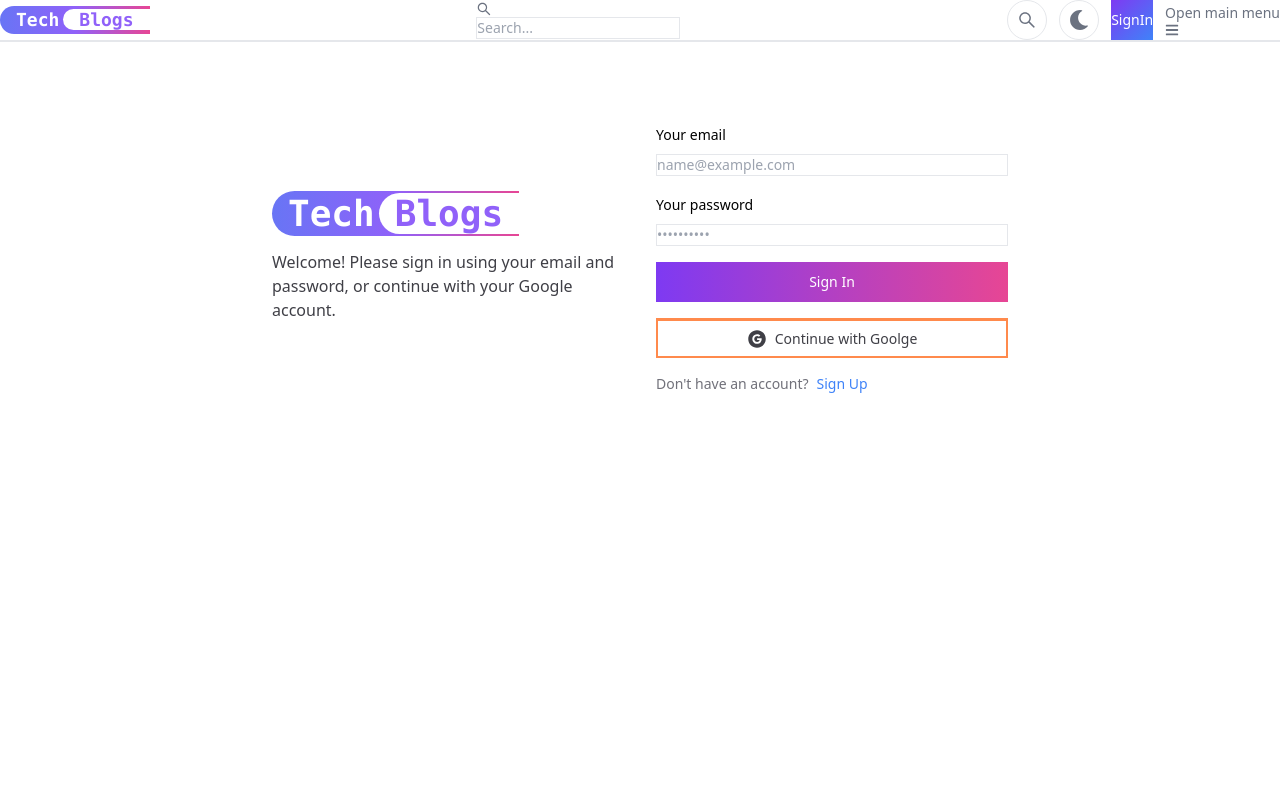
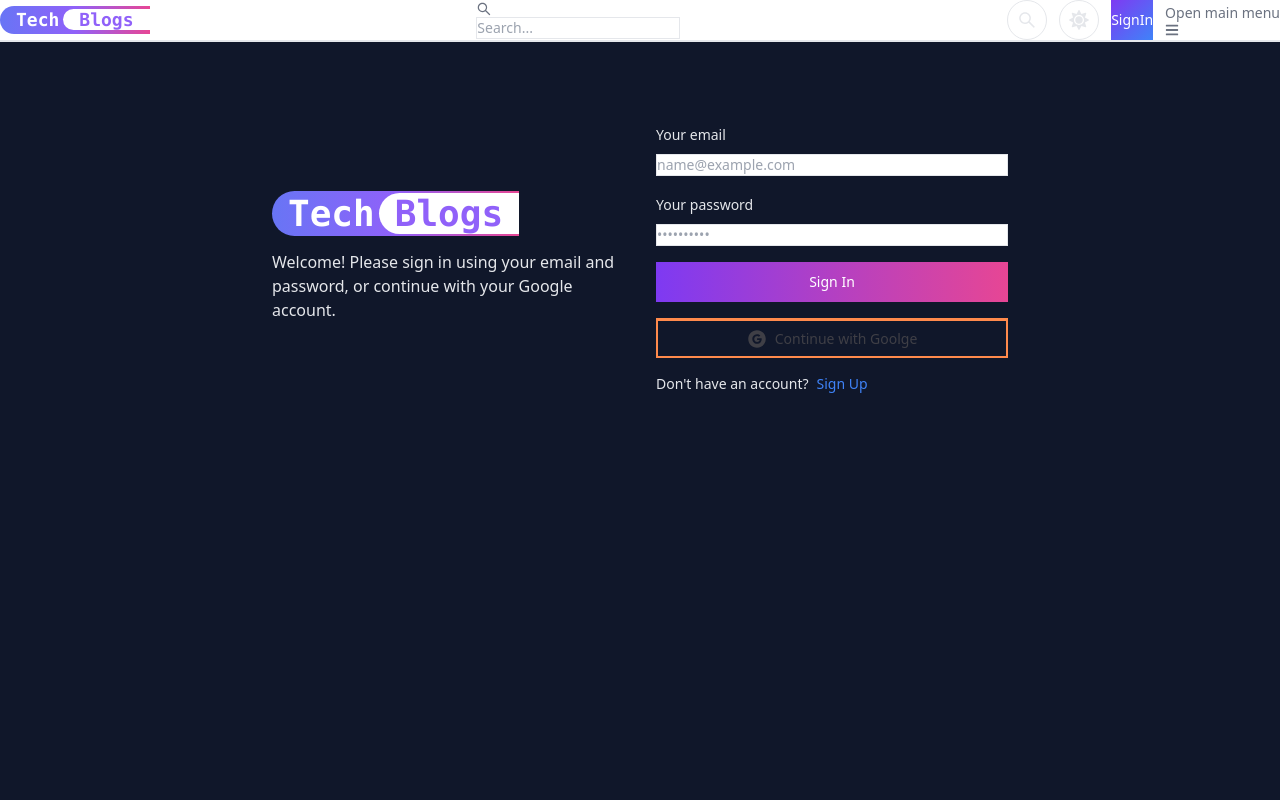
Before and after one commit to ebrahim-2030/mern-blog-app, a React (Vite) app in the folder client/: page /signin in a window 1280 px wide. Both pictures are taken after a click on the button 1079 px from the left and 20 px from the top of the page. Shown: the top 800 px of the page. Built offline with nearby package versions, Linux system fonts and the light colour scheme; no server answers.

Commit message:
compolete dark mode functionality

```diff
--- a/client/src/components/FooterComponent.jsx
+++ b/client/src/components/FooterComponent.jsx
@@ -24,9 +24,8 @@ const FooterComponent = () => {
     // footer container with top border
     <Footer container className=" border-t-8 border-purple-500 ">
       <div className="w-full">
-
         {/* top section with logo and link groups */}
-        <div className="max-w-screen-xl mx-auto justify-between sm:flex sm:items-start sm:justify-between">
+        <div className="max-w-screen-xl  mx-auto justify-between sm:flex sm:items-start sm:justify-between">
           <Link
             to={"/"}
             className=" text-2xl md:text-4xl font-bold   pl-4 py-0.5 bg-gradient-to-r from-indigo-500 via-purple-500 to-pink-500 text-white rounded-l-full font-mono   "
@@ -38,7 +37,7 @@ const FooterComponent = () => {
           </Link>
           <FooterLinkGroup className="mt-6 sm:mt-0 flex flex-wrap gap-10 lg:gap-24">
             <div>
-              <span className="text-lg text-zinc-600  mb-6 inline-block">
+              <span className="text-lg dark:text-gray-200  text-zinc-600  mb-6 inline-block">
                 About
               </span>
               <div className="flex flex-col gap-3 ">
@@ -48,7 +47,7 @@ const FooterComponent = () => {
               </div>
             </div>
             <div>
-              <span className="text-lg text-zinc-600  mb-6 inline-block">
+              <span className="text-lg dark:text-gray-200 text-zinc-600  mb-6 inline-block">
                 Blog
               </span>
               <div className="flex flex-col gap-3 ">
@@ -59,7 +58,7 @@ const FooterComponent = () => {
             </div>
 
             <div>
-              <span className="text-lg text-zinc-600  mb-6 inline-block">
+              <span className="text-lg dark:text-gray-200 text-zinc-600  mb-6 inline-block">
                 Legal
               </span>
               <div className="flex flex-col gap-3 ">
@@ -68,7 +67,7 @@ const FooterComponent = () => {
               </div>
             </div>
             <div>
-              <span className="text-lg text-zinc-600  mb-6 inline-block">
+              <span className="text-lg dark:text-gray-200 text-zinc-600  mb-6 inline-block">
                 Follow Me
               </span>
               <div className="flex flex-col gap-3 ">
@@ -82,15 +81,15 @@ const FooterComponent = () => {
         {/* horizontal divider */}
         <FooterDivider />
 
-         {/* bottom section with copyright and social icons */}
+        {/* bottom section with copyright and social icons */}
         <div className="sm:flex items-center  justify-between max-w-screen-xl mx-auto">
           <FooterCopyright
             href="#"
             by="Ebrahim Asil"
-            className="text-base text-zinc-500"
+            className="text-base text-zinc-500 dark:text-gray-200"
             year={new Date().getFullYear()}
           />
-          <div className="text-zinc-500 flex items-center gap-5 text-xl mt-4">
+          <div className="dark:text-gray-200 text-zinc-500 flex items-center gap-5 text-xl mt-4">
             <BsInstagram className="cursor-pointer" />
             <BsTwitterX className="cursor-pointer" />
             <BsGithub className="cursor-pointer" />
--- a/client/src/components/Header.jsx
+++ b/client/src/components/Header.jsx
@@ -18,17 +18,20 @@ import { Link, useLocation } from "react-router-dom";
 
 // import icons from react-icons
 import { AiOutlineSearch } from "react-icons/ai";
-import { FaMoon } from "react-icons/fa";
-import { useSelector } from "react-redux";
+import { FaMoon, FaSun } from "react-icons/fa";
+import { useSelector, useDispatch } from "react-redux";
 import { HiLogout } from "react-icons/hi";
 import { TiUser } from "react-icons/ti";
+import { toggleTheme } from "../redux/theme/themeSlice";
 
 const Header = () => {
+  const dispatch = useDispatch();
   // get current path for active link styling
   const path = useLocation().pathname;
   const { currentUser } = useSelector((state) => state.user);
+  const { theme } = useSelector((state) => state.theme);
   return (
-    <Navbar className="bg-white border-b-2 ">
+    <Navbar className="bg-white  border-b-2 ">
       {/* logo */}
       <Link
         to={"/"}
@@ -51,18 +54,26 @@ const Header = () => {
 
       {/* right side buttons */}
       <div className="flex gap-3 sm:order-2">
-        <button className="border  w-10 h-10 flex justify-center items-center rounded-full text-gray-500">
+        <button className="border  w-10 h-10 flex justify-center items-center rounded-full text-gray-500 dark:text-gray-200">
           <AiOutlineSearch size="20" />
         </button>
-        <button className="border  w-10 h-10 rounded-full text-gray-500 hidden sm:flex justify-center items-center ">
-          <FaMoon size="20" />
+        <button
+          onClick={() => dispatch(toggleTheme())}
+          className="border  w-10 h-10 rounded-full text-gray-500 hidden sm:flex justify-center items-center "
+        >
+          {theme === "light" ? (
+            <FaMoon size="20" />
+          ) : (
+            <FaSun size="20" className="text-gray-200" />
+          )}
         </button>
         {currentUser ? (
           <Dropdown
-            className="p-0 bg-white hover:bg-white"
+            className="p-0 bg-white dark:hover:bg-zinc-700  hover:bg-white dark:bg-zinc-700"
             arrowIcon={false}
             label={
               <Avatar
+                className="bg-transparent"
                 img={currentUser.profilePicture}
                 alt="user avatar"
                 rounded
--- /dev/null
+++ b/client/src/components/ThemeProvider.jsx
@@ -0,0 +1,16 @@
+import { useSelector } from "react-redux";
+
+const ThemeProvider = ({ children }) => {
+  // get current theme from redux store
+  const { theme } = useSelector((state) => state.theme);
+  return (
+
+    <div className={theme}>
+      <div className="min-h-screen bg-white text-zinc-700 dark:bg-[rgb(16,23,42)] dark:text-gray-200">
+        {children}
+      </div>
+    </div>
+  );
+};
+
+export default ThemeProvider;
--- a/client/src/main.jsx
+++ b/client/src/main.jsx
@@ -5,11 +5,14 @@ import App from "./App.jsx";
 import { store, persistor } from "./redux/store.js";
 import { Provider } from "react-redux";
 import { PersistGate } from "redux-persist/integration/react";
+import  ThemeProvider  from "./components/ThemeProvider.jsx";
 
 createRoot(document.getElementById("root")).render(
   <PersistGate persistor={persistor}>
     <Provider store={store}>
-      <App />
+      <ThemeProvider>
+        <App />
+      </ThemeProvider>
     </Provider>
   </PersistGate>
 );
--- a/client/src/pages/SignIn.jsx
+++ b/client/src/pages/SignIn.jsx
@@ -86,7 +86,7 @@ const SingIn = () => {
               Blogs
             </span>
           </Link>
-          <p className="mt-4 text-zinc-700">
+          <p className="mt-4 dark:text-gray-200 text-zinc-700">
             Welcome! Please sign in using your email and password, or continue
             with your Google account.
           </p>
@@ -143,7 +143,7 @@ const SingIn = () => {
             </Button>
             <OAuth />
           </form>
-          <div className="flex items-center gap-2 mt-4 text-sm text-zinc-500">
+          <div className="flex items-center gap-2 mt-4 text-sm text-zinc-500 dark:text-gray-200">
             <span>Don't have an account?</span>
             <Link to={"/signup"} className="text-blue-500 hover:underline">
               Sign Up
--- a/client/src/pages/SignUp.jsx
+++ b/client/src/pages/SignUp.jsx
@@ -35,7 +35,7 @@ const SignUp = () => {
     }
 
     try {
-     // start loading and clear error
+      // start loading and clear error
       setLoading(true);
       setErrorMessage(null);
 
@@ -84,7 +84,7 @@ const SignUp = () => {
               Blogs
             </span>
           </Link>
-          <p className="mt-4 text-zinc-700">
+          <p className="mt-4 dark:text-gray-200 text-zinc-700">
             Welcome! Please sign up using your email and password, or continue
             with your Google account.
           </p>
@@ -153,7 +153,7 @@ const SignUp = () => {
             </Button>
             <OAuth />
           </form>
-          <div className="flex items-center gap-2 mt-4 text-sm text-zinc-500">
+          <div className="flex items-center gap-2 mt-4 text-sm text-zinc-500 dark:text-gray-200">
             <span>Have an account?</span>
             <Link to={"/signin"} className="text-blue-500 hover:underline">
               Sign In
--- a/client/src/redux/store.js
+++ b/client/src/redux/store.js
@@ -6,11 +6,14 @@ import userReducer from "./user/userSlice";
 import {persistReducer, persistStore} from "redux-persist";
 // uses localStorage as default
 import storage from "redux-persist/lib/storage"
+// import theme reducer
+import themeReducer from "./theme/themeSlice";
 
 
 // combine all reducers into a root reducer
 const rootReducer  = combineReducers({
-    user: userReducer
+    user: userReducer,
+    theme: themeReducer
 });
 
 // configuration for redux-persist
--- /dev/null
+++ b/client/src/redux/theme/themeSlice.js
@@ -0,0 +1,27 @@
+import { createSlice } from "@reduxjs/toolkit";
+import reducer from "../user/userSlice";
+
+// initial state
+const initialState = {
+  theme: "light",
+};
+
+// create theme slice
+const themeSlice = createSlice({
+  name: "theme",
+  initialState,
+
+  reducers: {
+    // toggle the theme
+    toggleTheme: (state) => {
+      state.theme = state.theme === "light" ? "dark" : "light";
+      console.log(state.theme);
+    },
+  },
+});
+
+// export toggle theme
+export const { toggleTheme } = themeSlice.actions;
+
+// export theme reducer to use in redux store
+export default themeSlice.reducer;
```
